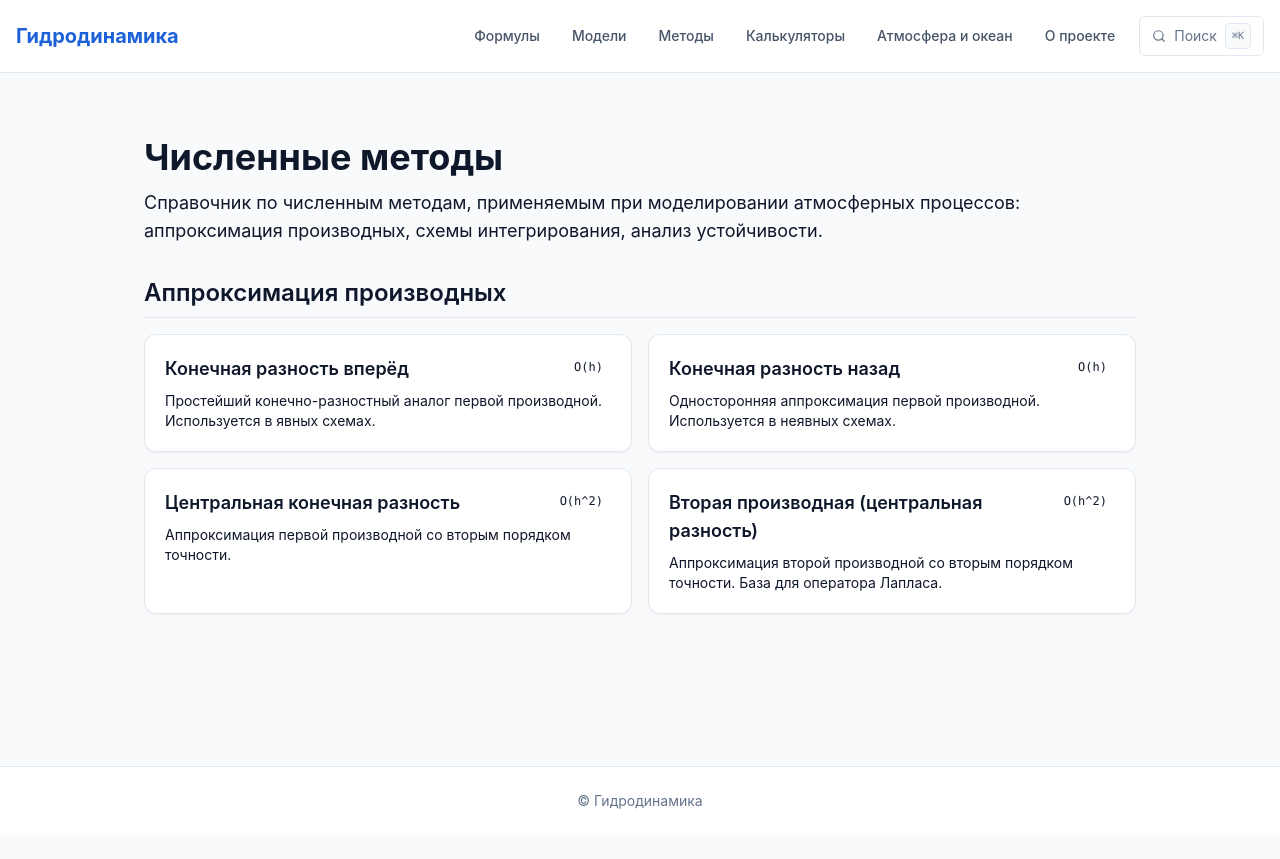
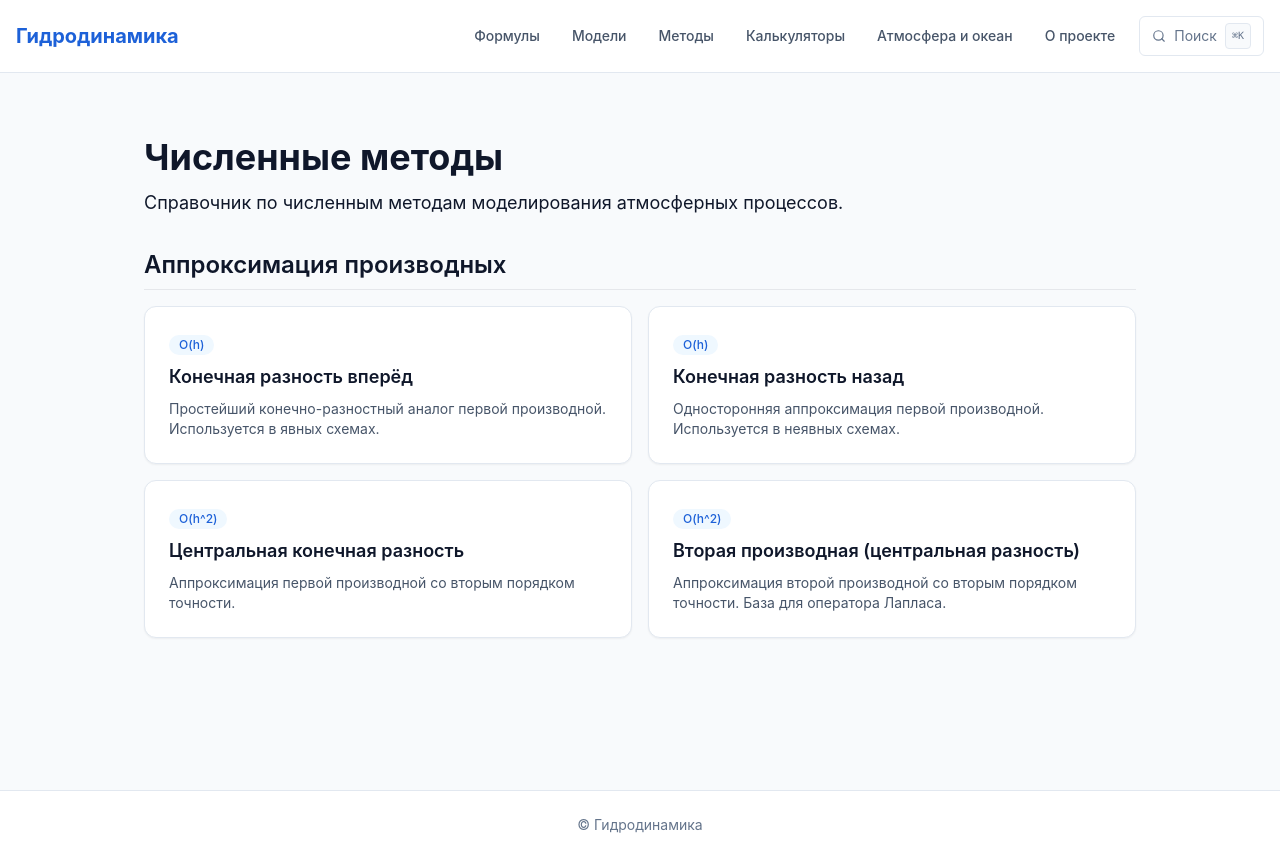
Before and after one commit to frederyv183-lang/hydrodynamics-site, a Next.js app: page /methods in a window 1280 px wide. Before the commit the page ends 835 px from the top, so only its background shows below. Built offline with nearby package versions, Linux system fonts and the light colour scheme.

Commit message:
fix(methods): Card API, Formula.display вместо displayMode, локальный build OK

```diff
--- a/src/app/methods/[slug]/page.tsx
+++ b/src/app/methods/[slug]/page.tsx
@@ -2,7 +2,6 @@ import type { Metadata } from "next";
 import Link from "next/link";
 import { notFound } from "next/navigation";
 import { methods } from "@/data/methods";
-import Card from "@/components/ui/Card";
 import Formula from "@/components/ui/Formula";
 import Breadcrumbs from "@/components/ui/Breadcrumbs";
 
@@ -25,10 +24,7 @@ export function generateMetadata({ params }: { params: Params }): Metadata {
 
 export default function MethodPage({ params }: { params: Params }) {
   const method = methods.find((m) => m.slug === params.slug);
-
-  if (!method) {
-    notFound();
-  }
+  if (!method) notFound();
 
   return (
     <div className="container mx-auto px-4 py-8 max-w-4xl">
@@ -78,10 +74,13 @@ export default function MethodPage({ params }: { params: Params }) {
           <h2 className="text-2xl font-semibold mb-4">{"\u0424\u043e\u0440\u043c\u0443\u043b\u044b"}</h2>
           <div className="space-y-4">
             {method.formulas.map((formula, i) => (
-              <Card key={i} className="p-5">
+              <div
+                key={i}
+                className="rounded-xl border border-slate-200 bg-white p-5 shadow-sm"
+              >
                 <h3 className="text-lg font-semibold mb-3">{formula.title}</h3>
                 <div className="my-4 overflow-x-auto">
-                  <Formula latex={formula.latex} displayMode={true} />
+                  <Formula latex={formula.latex} display={true} />
                 </div>
                 {formula.about && (
                   <p className="text-sm text-muted-foreground mb-3">{formula.about}</p>
@@ -100,7 +99,7 @@ export default function MethodPage({ params }: { params: Params }) {
                     </ul>
                   </div>
                 )}
-              </Card>
+              </div>
             ))}
           </div>
         </section>
@@ -109,7 +108,7 @@ export default function MethodPage({ params }: { params: Params }) {
       {method.convergence && (
         <section className="mb-8">
           <h2 className="text-2xl font-semibold mb-3">{"\u041e\u0446\u0435\u043d\u043a\u0430 \u0442\u043e\u0447\u043d\u043e\u0441\u0442\u0438"}</h2>
-          <Card className="p-5 space-y-3">
+          <div className="rounded-xl border border-slate-200 bg-white p-5 shadow-sm space-y-3">
             <div>
               <span className="text-sm font-medium">{"\u041f\u043e\u0440\u044f\u0434\u043e\u043a \u0442\u043e\u0447\u043d\u043e\u0441\u0442\u0438: "}</span>
               <span className="font-mono">{method.convergence.order}</span>
@@ -126,7 +125,7 @@ export default function MethodPage({ params }: { params: Params }) {
                 <span className="text-muted-foreground">{method.convergence.error}</span>
               </div>
             )}
-          </Card>
+          </div>
         </section>
       )}
 
@@ -149,10 +148,7 @@ export default function MethodPage({ params }: { params: Params }) {
       )}
 
       <div className="mt-10 pt-6 border-t border-border">
-        <Link
-          href="/methods"
-          className="text-sm text-primary hover:underline"
-        >
+        <Link href="/methods" className="text-sm text-primary hover:underline">
           {"\u2190 \u041d\u0430\u0437\u0430\u0434 \u043a \u0441\u043f\u0438\u0441\u043a\u0443 \u043c\u0435\u0442\u043e\u0434\u043e\u0432"}
         </Link>
       </div>
--- a/src/app/methods/page.tsx
+++ b/src/app/methods/page.tsx
@@ -1,30 +1,22 @@
 import type { Metadata } from "next";
-import Link from "next/link";
 import { methods } from "@/data/methods";
 import Card from "@/components/ui/Card";
 
 export const metadata: Metadata = {
   title: "\u0427\u0438\u0441\u043b\u0435\u043d\u043d\u044b\u0435 \u043c\u0435\u0442\u043e\u0434\u044b | \u0413\u0438\u0434\u0440\u043e\u0434\u0438\u043d\u0430\u043c\u0438\u043a\u0430",
-  description: "\u0421\u043f\u0440\u0430\u0432\u043e\u0447\u043d\u0438\u043a \u043f\u043e \u0447\u0438\u0441\u043b\u0435\u043d\u043d\u044b\u043c \u043c\u0435\u0442\u043e\u0434\u0430\u043c, \u0438\u0441\u043f\u043e\u043b\u044c\u0437\u0443\u0435\u043c\u044b\u043c \u0432 \u0433\u0438\u0434\u0440\u043e\u0434\u0438\u043d\u0430\u043c\u0438\u0447\u0435\u0441\u043a\u043e\u043c \u043c\u043e\u0434\u0435\u043b\u0438\u0440\u043e\u0432\u0430\u043d\u0438\u0438 \u0430\u0442\u043c\u043e\u0441\u0444\u0435\u0440\u044b.",
+  description: "\u0421\u043f\u0440\u0430\u0432\u043e\u0447\u043d\u0438\u043a \u043f\u043e \u0447\u0438\u0441\u043b\u0435\u043d\u043d\u044b\u043c \u043c\u0435\u0442\u043e\u0434\u0430\u043c."
 };
 
 export default function MethodsPage() {
-  // \u0413\u0440\u0443\u043f\u043f\u0438\u0440\u0443\u0435\u043c \u043c\u0435\u0442\u043e\u0434\u044b \u043f\u043e \u043a\u0430\u0442\u0435\u0433\u043e\u0440\u0438\u044f\u043c
   const byCategory = methods.reduce<Record<string, typeof methods>>(
     (acc, method) => {
-      if (!acc[method.category]) {
-        acc[method.category] = [];
-      }
+      if (!acc[method.category]) acc[method.category] = [];
       acc[method.category].push(method);
       return acc;
     },
     {}
   );
-
-  // \u0421\u043e\u0440\u0442\u0438\u0440\u0443\u0435\u043c \u0432\u043d\u0443\u0442\u0440\u0438 \u043a\u0430\u0436\u0434\u043e\u0439 \u043a\u0430\u0442\u0435\u0433\u043e\u0440\u0438\u0438 \u043f\u043e order
   Object.values(byCategory).forEach((arr) => arr.sort((a, b) => a.order - b.order));
-
-  // \u0421\u043e\u0440\u0442\u0438\u0440\u0443\u0435\u043c \u043a\u0430\u0442\u0435\u0433\u043e\u0440\u0438\u0438 \u043f\u043e \u043f\u0435\u0440\u0432\u043e\u043c\u0443 \u043c\u0435\u0442\u043e\u0434\u0443 \u0432 \u043d\u0438\u0445
   const sortedCategories = Object.keys(byCategory).sort((a, b) => {
     const minA = Math.min(...byCategory[a].map((m) => m.order));
     const minB = Math.min(...byCategory[b].map((m) => m.order));
@@ -36,7 +28,8 @@ export default function MethodsPage() {
       <header className="mb-8">
         <h1 className="text-4xl font-bold mb-3">{"\u0427\u0438\u0441\u043b\u0435\u043d\u043d\u044b\u0435 \u043c\u0435\u0442\u043e\u0434\u044b"}</h1>
         <p className="text-lg text-muted-foreground">
-          {"\u0421\u043f\u0440\u0430\u0432\u043e\u0447\u043d\u0438\u043a \u043f\u043e \u0447\u0438\u0441\u043b\u0435\u043d\u043d\u044b\u043c \u043c\u0435\u0442\u043e\u0434\u0430\u043c, \u043f\u0440\u0438\u043c\u0435\u043d\u044f\u0435\u043c\u044b\u043c \u043f\u0440\u0438 \u043c\u043e\u0434\u0435\u043b\u0438\u0440\u043e\u0432\u0430\u043d\u0438\u0438 \u0430\u0442\u043c\u043e\u0441\u0444\u0435\u0440\u043d\u044b\u0445 \u043f\u0440\u043e\u0446\u0435\u0441\u0441\u043e\u0432: \u0430\u043f\u043f\u0440\u043e\u043a\u0441\u0438\u043c\u0430\u0446\u0438\u044f \u043f\u0440\u043e\u0438\u0437\u0432\u043e\u0434\u043d\u044b\u0445, \u0441\u0445\u0435\u043c\u044b \u0438\u043d\u0442\u0435\u0433\u0440\u0438\u0440\u043e\u0432\u0430\u043d\u0438\u044f, \u0430\u043d\u0430\u043b\u0438\u0437 \u0443\u0441\u0442\u043e\u0439\u0447\u0438\u0432\u043e\u0441\u0442\u0438."}</p>
+          {"\u0421\u043f\u0440\u0430\u0432\u043e\u0447\u043d\u0438\u043a \u043f\u043e \u0447\u0438\u0441\u043b\u0435\u043d\u043d\u044b\u043c \u043c\u0435\u0442\u043e\u0434\u0430\u043c \u043c\u043e\u0434\u0435\u043b\u0438\u0440\u043e\u0432\u0430\u043d\u0438\u044f \u0430\u0442\u043c\u043e\u0441\u0444\u0435\u0440\u043d\u044b\u0445 \u043f\u0440\u043e\u0446\u0435\u0441\u0441\u043e\u0432."}
+        </p>
       </header>
 
       {sortedCategories.map((category) => (
@@ -46,27 +39,13 @@ export default function MethodsPage() {
           </h2>
           <div className="grid grid-cols-1 md:grid-cols-2 gap-4">
             {byCategory[category].map((method) => (
-              <Link
+              <Card
                 key={method.slug}
                 href={`/methods/${method.slug}`}
-                className="block group"
-              >
-                <Card className="h-full transition-shadow hover:shadow-md p-5">
-                  <div className="flex items-start justify-between gap-3 mb-2">
-                    <h3 className="text-lg font-semibold group-hover:text-primary transition-colors">
-                      {method.title}
-                    </h3>
-                    {method.convergence?.order && (
-                      <span className="shrink-0 px-2 py-1 text-xs font-mono rounded bg-secondary text-secondary-foreground">
-                        {method.convergence.order}
-                      </span>
-                    )}
-                  </div>
-                  <p className="text-sm text-muted-foreground line-clamp-3">
-                    {method.short}
-                  </p>
-                </Card>
-              </Link>
+                title={method.title}
+                description={method.short}
+                badge={method.convergence?.order}
+              />
             ))}
           </div>
         </section>
```
